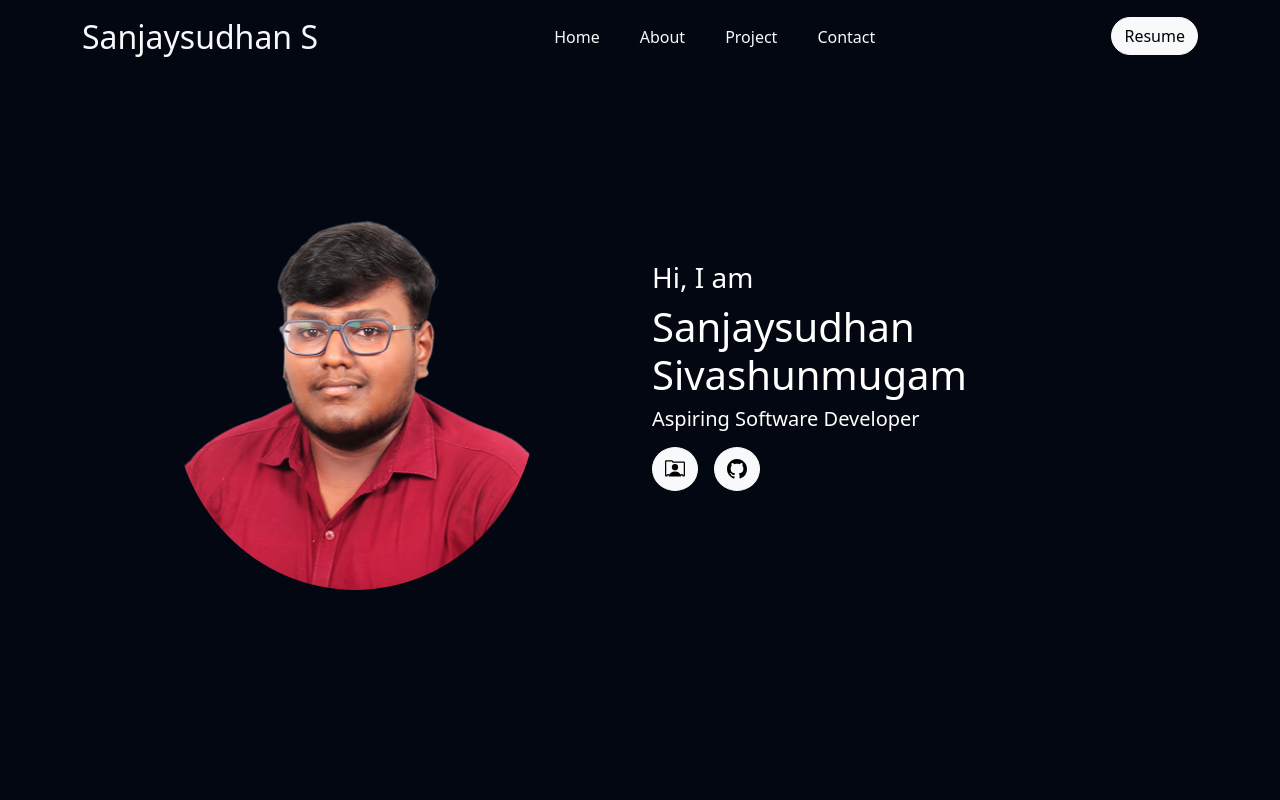
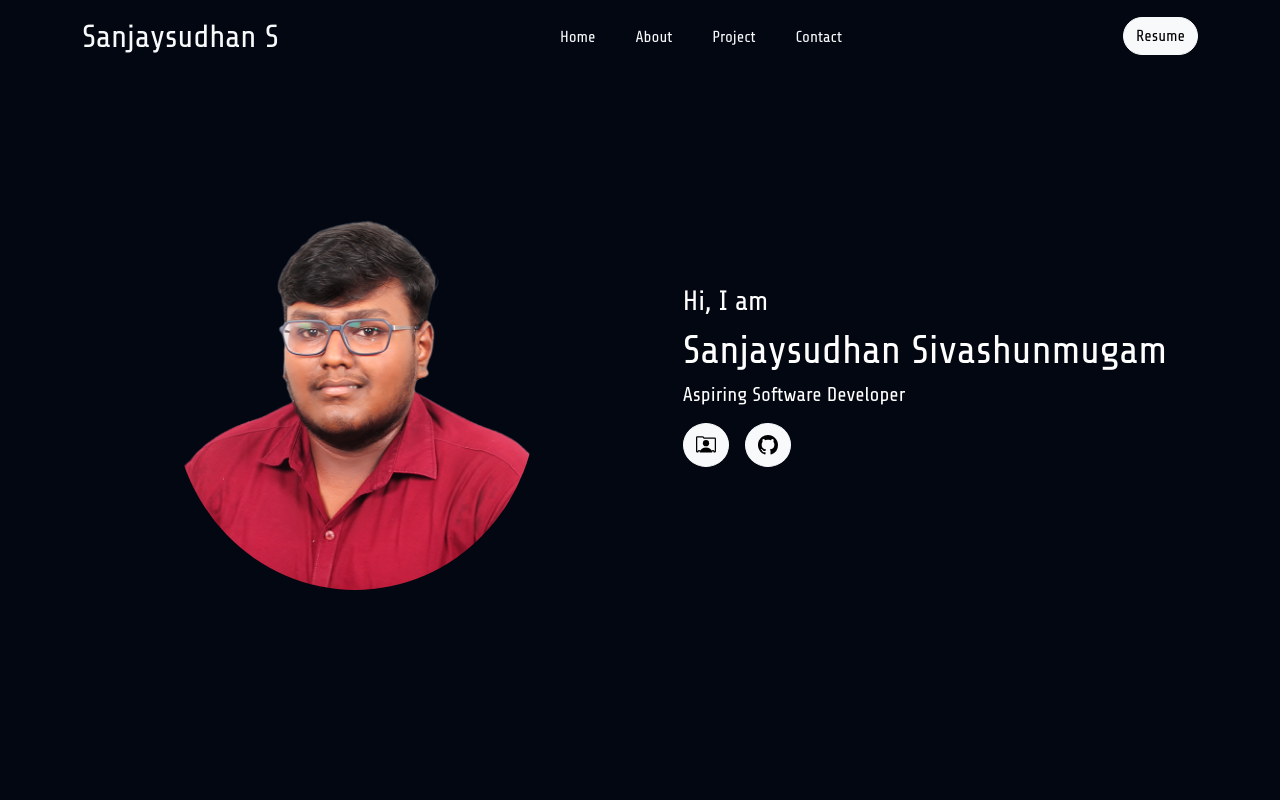
Before and after one commit to SanjaysudhanSivashunmugam/Portfolio3.0, a React (Vite) app: page / in a window 1280 px wide. Shown: the top 800 px of the page. Built offline with nearby package versions, Linux system fonts and the light colour scheme; the HTML template or start-up script is replaced by a standard one.

Commit message:
Added font

```diff
--- a/index.html
+++ b/index.html
@@ -1,14 +1,21 @@
 <!doctype html>
 <html lang="en">
+
 <head>
   <meta charset="UTF-8" />
   <link rel="icon" type="image/svg+xml" href="/vite.svg" />
   <meta name="viewport" content="width=device-width, initial-scale=1.0" />
   <title>Sanjaysudhan - Portfoilo</title>
   <link rel="shortcut icon" href="./src/assets/favicon.png" type="image/x-icon">
+  <link rel="preconnect" href="https://fonts.googleapis.com">
+  <link rel="preconnect" href="https://fonts.gstatic.com" crossorigin>
+  <link href="https://fonts.googleapis.com/css2?family=Share+Tech&display=swap" rel="stylesheet">
+  <link rel="stylesheet" href="/src/css/index.css">
 </head>
+
 <body>
   <div id="root"></div>
   <script type="module" src="/src/main.jsx"></script>
 </body>
+
 </html>
--- a/src/css/index.css
+++ b/src/css/index.css
@@ -9,3 +9,9 @@
   transform: scale(1.1);
   transition: transform 0.2s ease-in-out;
 }
+
+body{
+  font-family: "Share Tech", sans-serif !important;
+  font-weight: 400;
+  font-style: normal;
+}
```
Lines whose indentation alone changed are shown as unchanged.
